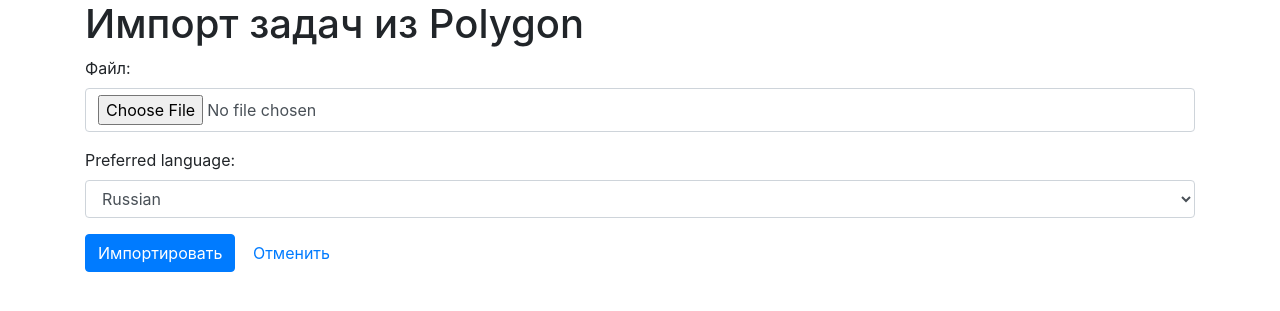
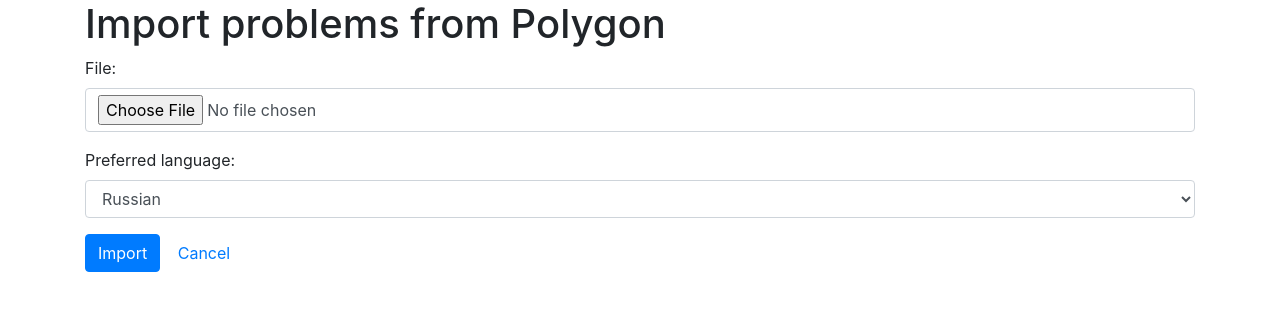
Before and after one commit to kafitimi/multimeter, a Django app: template multimeter/templates/multimeter/problem_import.html in a window 1280 px wide. Shown: the part 56-367 px from the top of the page. Run offline with Django 3.2, Linux system fonts and the light colour scheme; the template is opened without the code that fills it: values that come from a table or form of the project are taken from there, others are empty; some libraries are stand-ins or nearby versions.

Commit message:
локализация страницы импортирования

```diff
--- a/multimeter/forms.py
+++ b/multimeter/forms.py
@@ -65,7 +65,7 @@ class ProblemForm(ModelForm):
 
 class ImportProblemForm(Form):
     """ Форма импорта задачи из Polygon """
-    file = FileField(label='Файл', required=True)
+    file = FileField(label=_('File'), required=True)
     language = ChoiceField(label=_('Preferred language'), choices=(
         ('russian', _('Russian')), ('english', _('English'))
     ))
--- a/multimeter/templates/multimeter/problem_import.html
+++ b/multimeter/templates/multimeter/problem_import.html
@@ -1,17 +1,18 @@
 {% extends "multimeter/menu.html" %}
+{% load i18n %}
 {% block content %}
 <div id="form" class="d-none">{{ form }}</div>
 <div class="container">
     <div class="row">
         <div class="col">
-            <h1>{% block title %}Импорт задач из Polygon{% endblock %}</h1>
+            <h1>{% block title %}{% trans 'Import problems from Polygon' %}{% endblock %}</h1>
             <div class="text-danger" data-form="nonfield-errorlist"></div>
             <form method="post" enctype="multipart/form-data">
                 {% csrf_token %}
                 <div class="form-group" data-form="file"></div>
                 <div class="form-group" data-form="language"></div>
-                <input type="submit" name="submit" class="btn btn-primary" value="Импортировать">
-                <a href="{% url 'problem_list' %}" class="btn btn-default">Отменить</a>
+                <input type="submit" name="submit" class="btn btn-primary" value={% trans 'Import' %}>
+                <a href="{% url 'problem_list' %}" class="btn btn-default">{% trans 'Cancel' %}</a>
             </form>
         </div>
     </div>
```
Also changed, not shown: multimeter/locale/ru/LC_MESSAGES/django.po.
